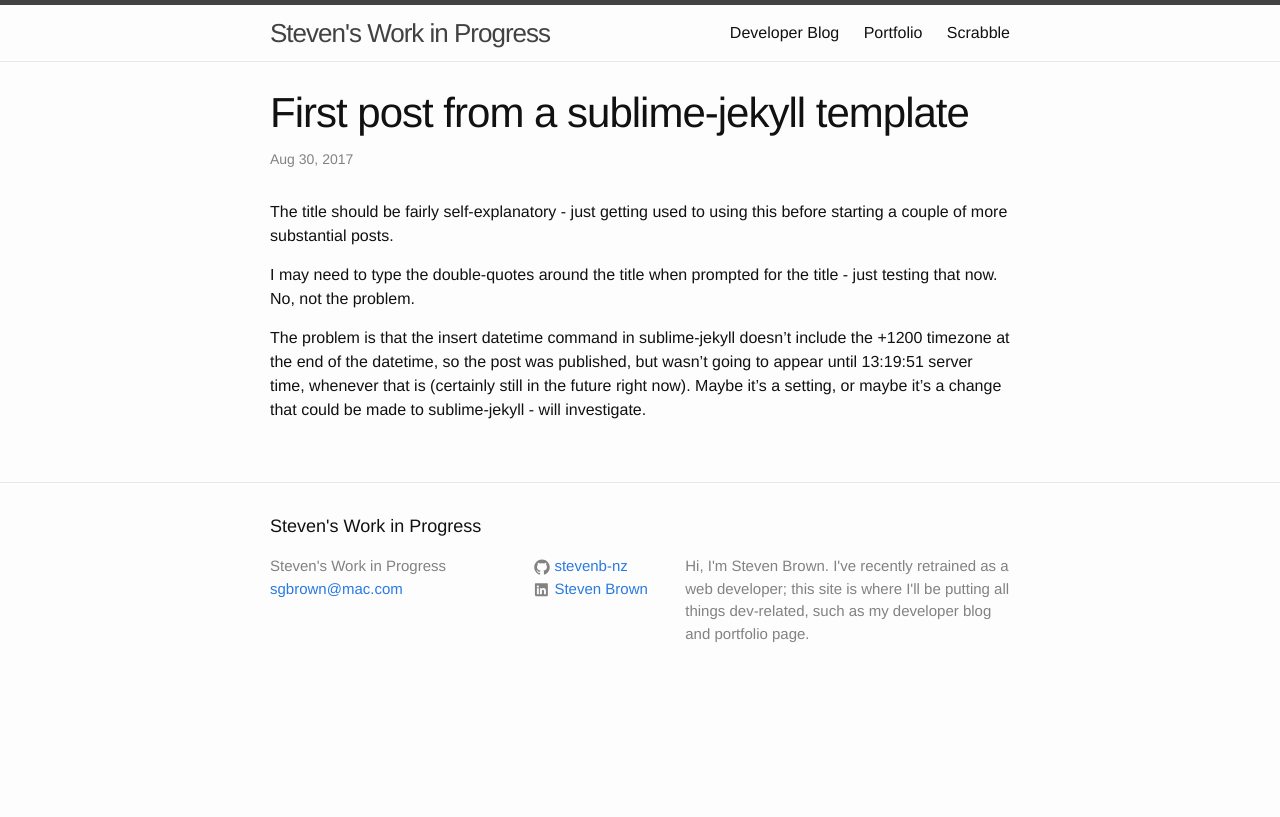
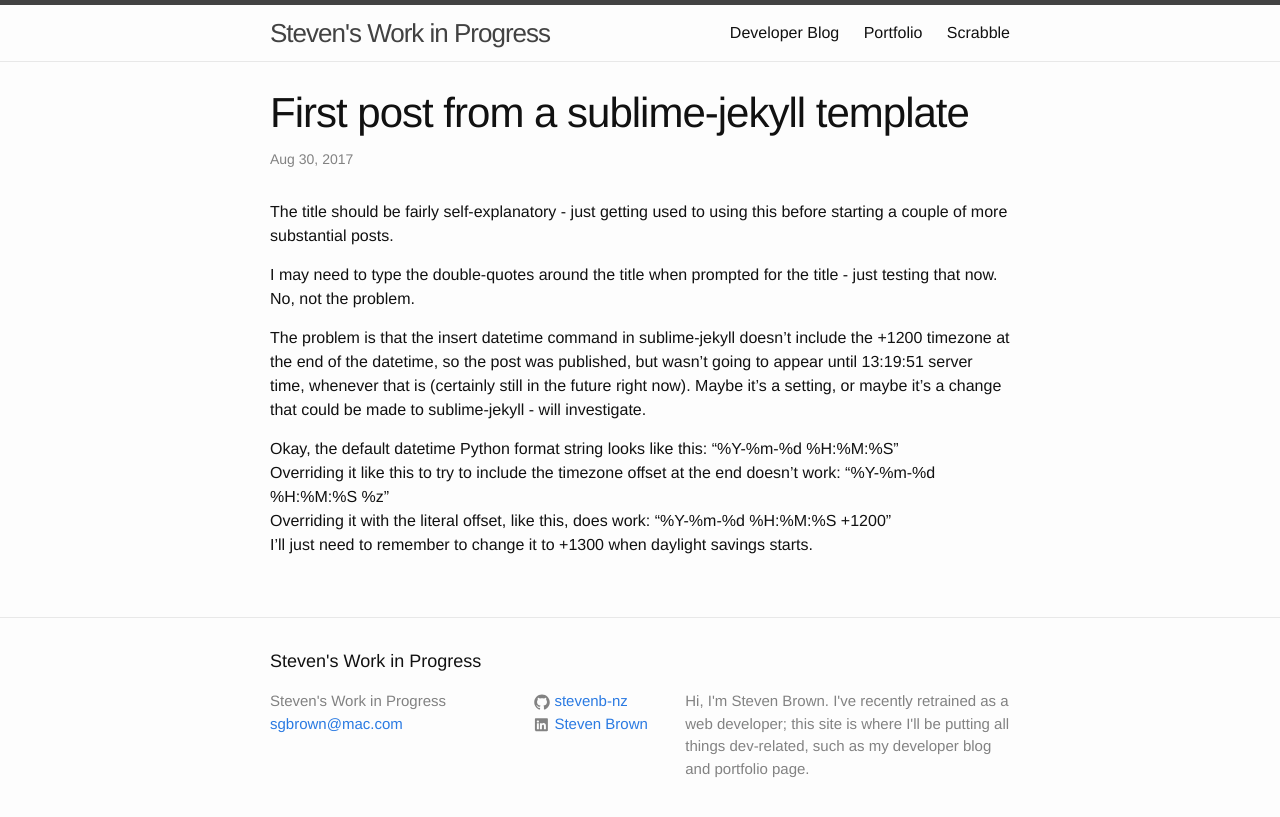
Before and after one commit to stevenb-nz/stevenb-nz.github.io, a Jekyll site: the page built from _posts/2017-08-30-first-post-from-a-sublime-jekyll-template.markdown, in a window 1280 px wide. Shown: the top 817 px of the page. Built offline with Jekyll 4.4.1, drawn with Linux system fonts in a browser that asks for light colours.

Commit message:
Found a solution to the timezone problem, if somewhat inelegant

```diff
--- a/_posts/2017-08-30-first-post-from-a-sublime-jekyll-template.markdown
+++ b/_posts/2017-08-30-first-post-from-a-sublime-jekyll-template.markdown
@@ -9,3 +9,8 @@ The title should be fairly self-explanatory - just getting used to using this be
 I may need to type the double-quotes around the title when prompted for the title - just testing that now. No, not the problem.
 
 The problem is that the insert datetime command in sublime-jekyll doesn't include the +1200 timezone at the end of the datetime, so the post was published, but wasn't going to appear until 13:19:51 server time, whenever that is (certainly still in the future right now). Maybe it's a setting, or maybe it's a change that could be made to sublime-jekyll - will investigate.
+
+Okay, the default datetime Python format string looks like this: "%Y-%m-%d %H:%M:%S"<br/>
+Overriding it like this to try to include the timezone offset at the end doesn't work: "%Y-%m-%d %H:%M:%S %z"<br/>
+Overriding it with the literal offset, like this, does work: "%Y-%m-%d %H:%M:%S +1200"<br/>
+I'll just need to remember to change it to +1300 when daylight savings starts.
```
